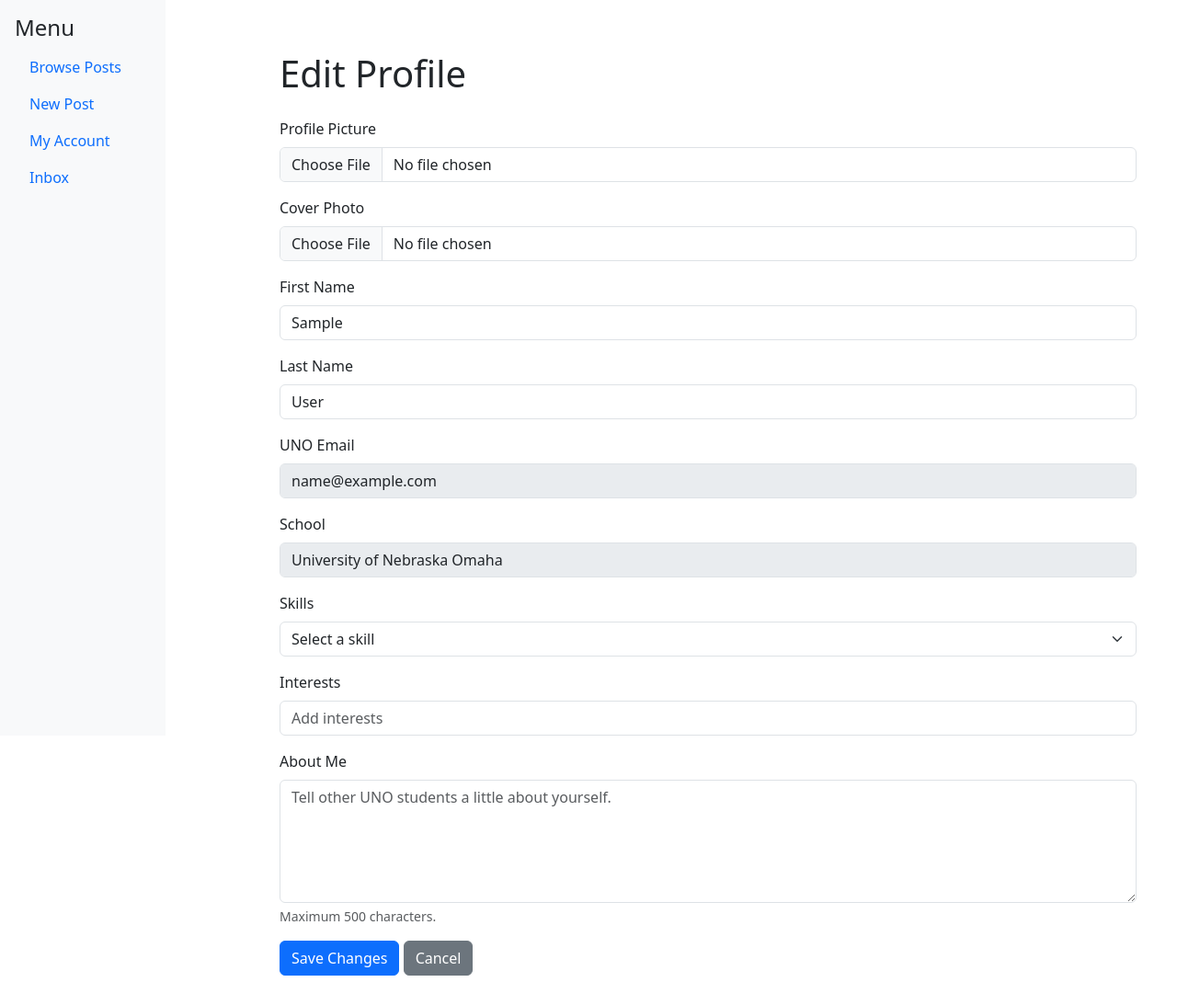
After one commit to JoeyCouncill/Comhluadar, a Django app: page /edit_profile/ in a window 1280 px wide. The commit adds this page. Shown: the whole page at 92% size. Run offline with Django 5.2, Linux system fonts and the light colour scheme; the visitor is signed in with stand-in values (Sample User, id 1); some libraries are stand-ins or nearby versions.

Commit message:
Create user profile page skeleton (#11)

```diff
--- /dev/null
+++ b/accounts_app/templates/edit_profile.html
@@ -0,0 +1,212 @@
+{% extends 'base.html' %}
+
+{% block title %}Edit Profile{% endblock %}
+
+{% block content %}
+<div class="container mt-4">
+
+  <h1 class="mb-4">Edit Profile</h1>
+
+  <form id="edit-profile-form">
+
+    <!-- Profile Picture -->
+    <div class="mb-3">
+      <label for="profile-picture-input" class="form-label">
+        Profile Picture
+      </label>
+
+      <input
+        type="file"
+        class="form-control"
+        id="profile-picture-input"
+        name="profile_picture"
+        accept="image/*"
+      >
+    </div>
+
+    <!-- Cover Photo -->
+    <div class="mb-3">
+      <label for="cover-photo-input" class="form-label">
+        Cover Photo
+      </label>
+
+      <input
+        type="file"
+        class="form-control"
+        id="cover-photo-input"
+        name="cover_photo"
+        accept="image/*"
+      >
+    </div>
+
+    <!-- First Name -->
+    <div class="mb-3">
+      <label for="first-name-input" class="form-label">
+        First Name
+      </label>
+
+      <input
+        type="text"
+        class="form-control"
+        id="first-name-input"
+        name="first_name"
+        value="{{ user.first_name }}"
+      >
+    </div>
+
+    <!-- Last Name -->
+    <div class="mb-3">
+      <label for="last-name-input" class="form-label">
+        Last Name
+      </label>
+
+      <input
+        type="text"
+        class="form-control"
+        id="last-name-input"
+        name="last_name"
+        value="{{ user.last_name }}"
+      >
+    </div>
+
+    <!-- UNO Email -->
+    <div class="mb-3">
+      <label class="form-label">
+        UNO Email
+      </label>
+
+      <input
+        type="email"
+        class="form-control"
+        value="{{ user.email }}"
+        disabled
+      >
+    </div>
+
+    <!-- School -->
+    <div class="mb-3">
+      <label class="form-label">
+        School
+      </label>
+
+      <input
+        type="text"
+        class="form-control"
+        value="University of Nebraska Omaha"
+        disabled
+      >
+    </div>
+
+    <!-- Skills -->
+    <div class="mb-3">
+      <label for="skills-select" class="form-label">
+        Skills
+      </label>
+
+      <select
+        class="form-select"
+        id="skills-select"
+        name="skills"
+      >
+        <option value="">Select a skill</option>
+        <option value="tutoring">Tutoring</option>
+        <option value="technology">Technology</option>
+        <option value="automotive">Automotive</option>
+        <option value="art-design">Art & Design</option>
+        <option value="photography">Photography</option>
+        <option value="repairs">Repairs</option>
+        <option value="other">Other</option>
+      </select>
+    </div>
+
+    <!-- Other Skill -->
+    <div
+      class="mb-3"
+      id="other-skill-container"
+      style="display: none;"
+    >
+      <label for="other-skill-input" class="form-label">
+        Other Skill
+      </label>
+
+      <input
+        type="text"
+        class="form-control"
+        id="other-skill-input"
+        name="other_skill"
+        placeholder="Enter another skill"
+      >
+    </div>
+
+    <!-- Interests -->
+    <div class="mb-3">
+      <label for="interests-input" class="form-label">
+        Interests
+      </label>
+
+      <input
+        type="text"
+        class="form-control"
+        id="interests-input"
+        name="interests"
+        placeholder="Add interests"
+      >
+    </div>
+
+    <!-- About Me -->
+    <div class="mb-3">
+      <label for="bio-input" class="form-label">
+        About Me
+      </label>
+
+      <textarea
+        class="form-control"
+        id="bio-input"
+        name="bio"
+        rows="5"
+        maxlength="500"
+        placeholder="Tell other UNO students a little about yourself."
+      ></textarea>
+
+      <div class="form-text">
+        Maximum 500 characters.
+      </div>
+    </div>
+
+    <!-- Buttons -->
+    <button
+      type="button"
+      class="btn btn-primary"
+      id="save-profile-button"
+    >
+      Save Changes
+    </button>
+
+    <a
+      href="{% url 'account_summary' %}"
+      class="btn btn-secondary"
+      id="cancel-profile-button"
+    >
+      Cancel
+    </a>
+
+  </form>
+
+</div>
+
+<script>
+  const skillsSelect = document.getElementById("skills-select");
+  const otherSkillContainer = document.getElementById("other-skill-container");
+  const otherSkillInput = document.getElementById("other-skill-input");
+
+  skillsSelect.addEventListener("change", function () {
+    if (this.value === "other") {
+      otherSkillContainer.style.display = "block";
+    } else {
+      otherSkillContainer.style.display = "none";
+      otherSkillInput.value = "";
+    }
+  });
+</script>
+
+{% endblock %}
--- a/accounts_app/urls.py
+++ b/accounts_app/urls.py
@@ -6,5 +6,5 @@ urlpatterns = [
     path("create_account/", create_account, name="create_account"),
     path("user_login/", user_login, name="user_login"),
     path("account_summary/", account_summary, name="account_summary"),
-
+    path("edit_profile/", edit_profile, name="edit_profile"),
 ]
--- a/accounts_app/views.py
+++ b/accounts_app/views.py
@@ -83,3 +83,6 @@ def create_account(request):
 
 def account_summary(request):
     return render(request, "account_summary.html")
+
+def edit_profile(request):
+    return render(request, "edit_profile.html")
```
Also changed, not shown: accounts_app/templates/account_summary.html (+97 -10 lines).
